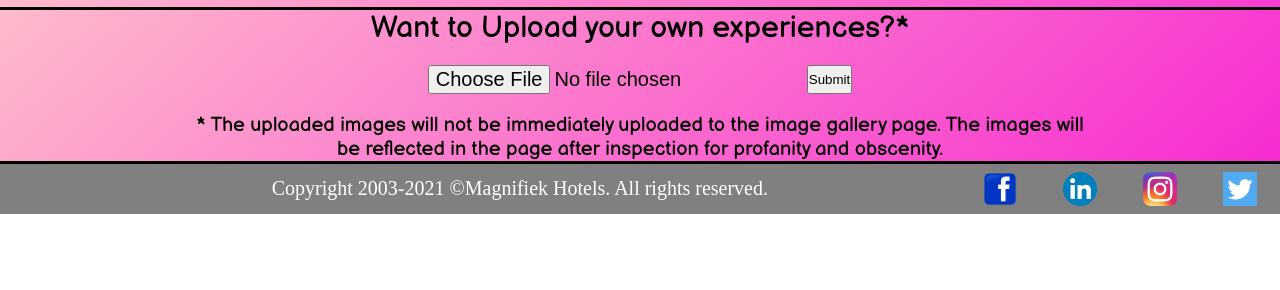
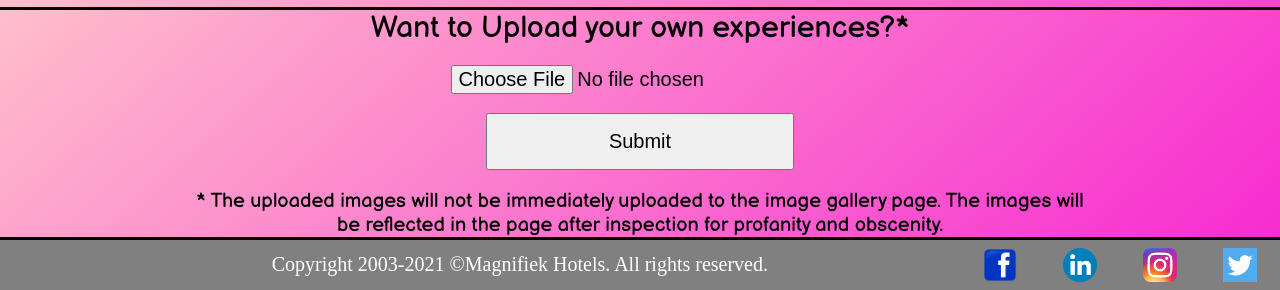
Before and after one commit to Saad-Surve/Saad-Surve.github.io, a plain HTML site: page html/imagegallery.html in a window 1280 px wide. Shown: the part 1596-1886 px from the top of the page. Before the commit the page ends 1810 px from the top, so only its background shows below. Drawn offline with Linux system fonts and the light colour scheme.

Commit message:
Final Final Final

```diff
--- a/css/imagegallery.css
+++ b/css/imagegallery.css
@@ -103,9 +103,18 @@
        justify-content: center;
        width: 60%;
        margin: auto;
+       flex-direction: column;
+   }
+   #imgsubmit{
+       font-size: 20px;
+       width: 40%;
+       text-align: center;
+       margin: auto;
+       padding: 15px;
    }
    #fileinput{
        font-size: 20px;
+       margin: auto;
 
    }
    .imginput p{ max-width: 70%;
--- a/html/imagegallery.html
+++ b/html/imagegallery.html
@@ -59,8 +59,8 @@
     <section class="imginput">
         <div>Want to Upload your own experiences?*</div><br>
         <form>
-            <input type="file" id="fileinput" required>
-            <input type="submit">
+            <input type="file" id="fileinput" required><br>
+            <input type="submit" id="imgsubmit">
         </form><br>
         <p>* The uploaded images will not be immediately uploaded to the image gallery page. The images will be reflected in the page after inspection for profanity and obscenity.</p>
     </section></body></main><hr size="5" color="black">
```
